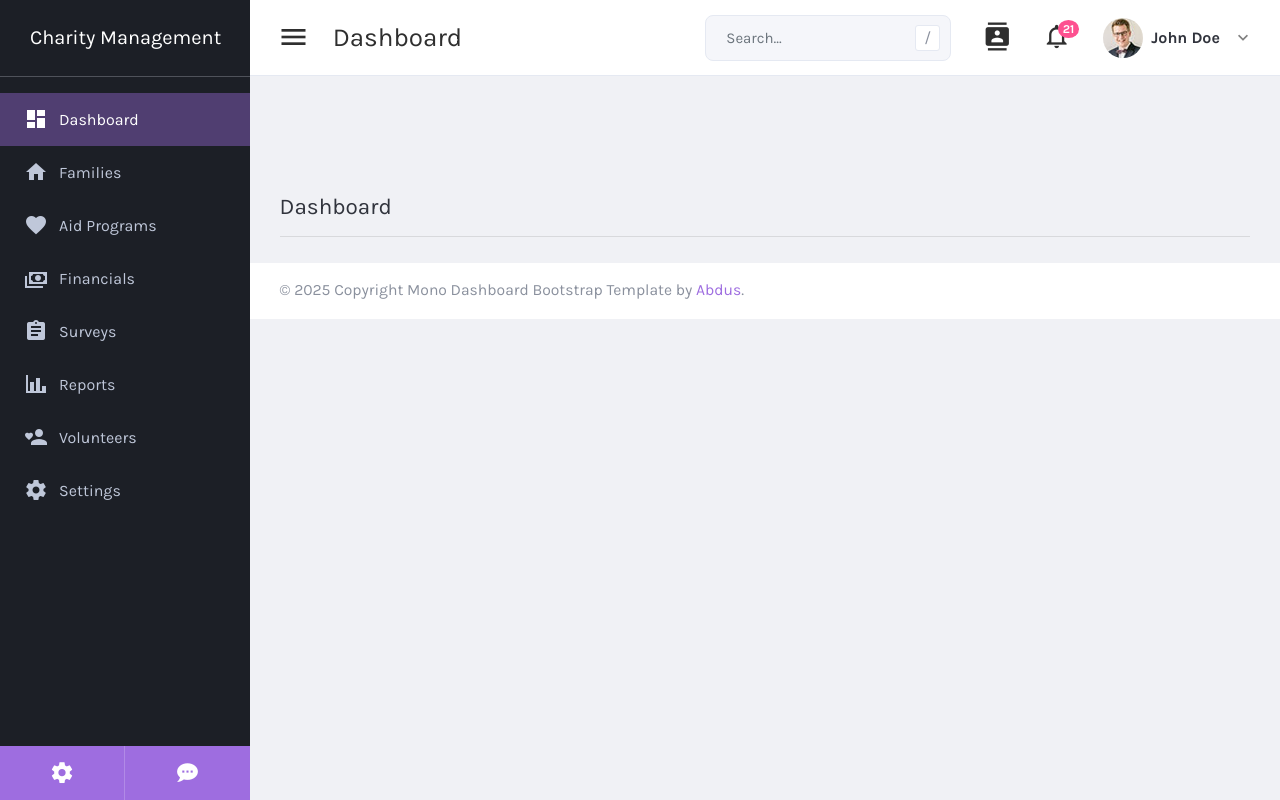
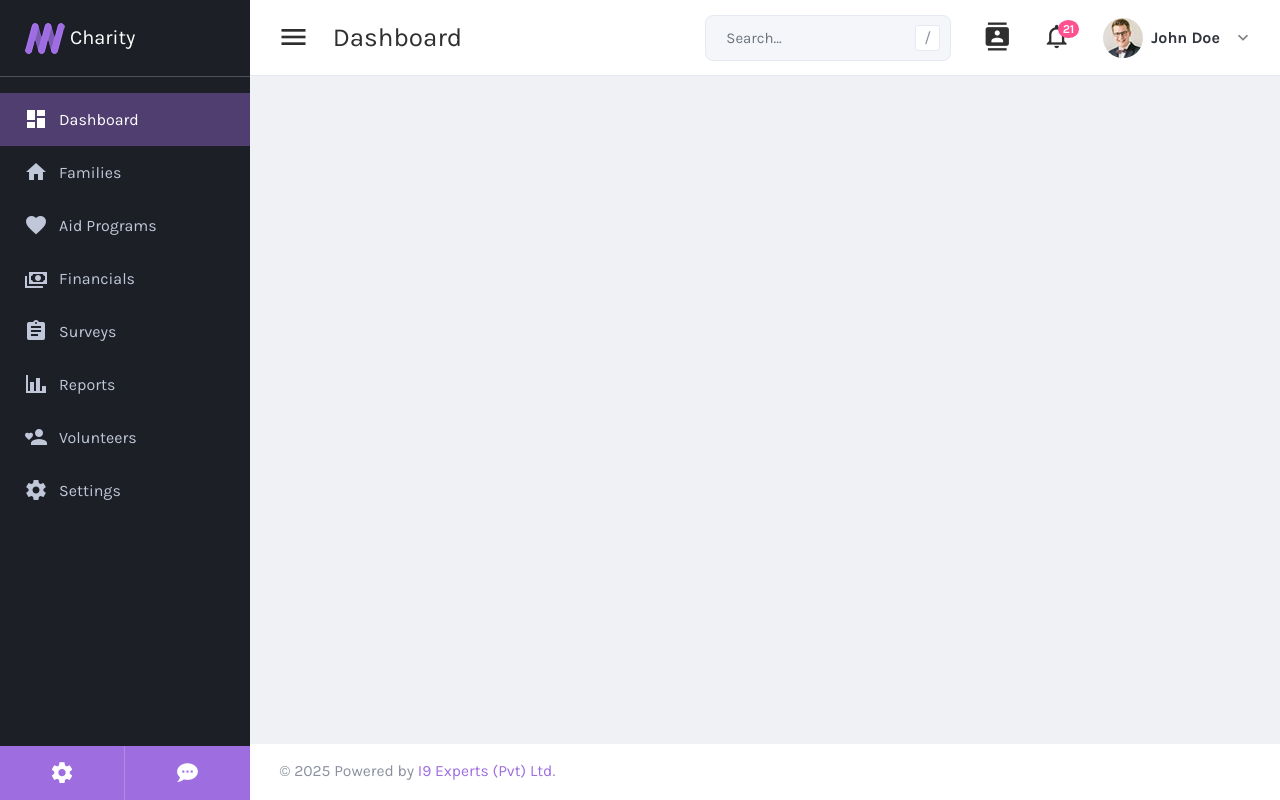
Before and after one commit to i9experts/relowork, a Laravel app: page / in a window 1280 px wide. Run offline with Laravel 12, Linux system fonts and the light colour scheme; some libraries are stand-ins or nearby versions.

Commit message:
working on dashboard page
working on dashboard page

```diff
--- a/resources/views/dashboard/dashboard.blade.php
+++ b/resources/views/dashboard/dashboard.blade.php
@@ -7,9 +7,7 @@
 @endpush
 
 @section('content')
-    <!-- <p>This is some text within a card block.</p> -->
-    <h4 class="card-title">Dashboard</h4>
-    <hr>
+
 
 @endsection
 
--- a/resources/views/layouts/app.blade.php
+++ b/resources/views/layouts/app.blade.php
@@ -1,5 +1,6 @@
 <!DOCTYPE html>
 <html lang="en" dir="ltr">
+
 <head>
   <meta charset="utf-8" />
   <meta http-equiv="X-UA-Compatible" content="IE=edge" />
@@ -16,7 +17,8 @@
   <link href="{{ url('assets/plugins/simplebar/simplebar.css') }}" rel="stylesheet" />
   <!-- PLUGINS CSS STYLE -->
   <link href="{{ url('assets/plugins/nprogress/nprogress.css') }}" rel="stylesheet" />
-  <link href="{{ url('assets/plugins/DataTables/DataTables-1.10.18/css/jquery.dataTables.min.css') }}" rel="stylesheet" />
+  <link href="{{ url('assets/plugins/DataTables/DataTables-1.10.18/css/jquery.dataTables.min.css') }}"
+    rel="stylesheet" />
   <link href="{{ url('assets/plugins/jvectormap/jquery-jvectormap-2.0.3.css') }}" rel="stylesheet" />
   <link href="{{ url('assets/plugins/daterangepicker/daterangepicker.css') }}" rel="stylesheet" />
   <link href="https://cdn.quilljs.com/1.3.6/quill.snow.css" rel="stylesheet">
@@ -44,6 +46,15 @@
     NProgress.start();
   </script>
 
+  <div id="toaster"></div>
+
+  <div class="wrapper">
+
+    @include('layouts/left-sidebar')
+
+    <!-- Main content placeholder -->
+    <div class="page-wrapper">
+
       <!-- Header -->
       <header class="main-header" id="header">
         <nav class="navbar navbar-expand-lg navbar-light" id="navbar">
@@ -60,7 +71,8 @@
             <div class="search-form">
               <form action="index.html" method="get">
                 <div class="input-group input-group-sm" id="input-group-search">
-                <input type="text" autocomplete="off" name="query" id="search-input" class="form-control" placeholder="Search..." />
+                  <input type="text" autocomplete="off" name="query" id="search-input" class="form-control"
+                    placeholder="Search..." />
                   <div class="input-group-append">
                     <button class="btn" type="button">/</button>
                   </div>
@@ -88,7 +100,8 @@
             <ul class="nav navbar-nav">
               <!-- Offcanvas -->
               <li class="custom-dropdown">
-              <a class="offcanvas-toggler active custom-dropdown-toggler" data-offcanvas="contact-off" href="javascript:" >
+                <a class="offcanvas-toggler active custom-dropdown-toggler" data-offcanvas="contact-off"
+                  href="javascript:">
                   <i class="mdi mdi-contacts icon"></i>
                 </a>
               </li>
@@ -101,12 +114,12 @@
 
                   <header>
                     <div class="nav nav-underline" id="nav-tab" role="tablist">
-                    <a class="nav-item nav-link active" id="all-tabs" data-toggle="tab" href="#all" role="tab" aria-controls="nav-home"
-                      aria-selected="true">All (5)</a>
-                    <a class="nav-item nav-link" id="message-tab" data-toggle="tab" href="#message" role="tab" aria-controls="nav-profile"
-                      aria-selected="false">Msgs (4)</a>
-                    <a class="nav-item nav-link" id="other-tab" data-toggle="tab" href="#other" role="tab" aria-controls="nav-contact"
-                      aria-selected="false">Others (3)</a>
+                      <a class="nav-item nav-link active" id="all-tabs" data-toggle="tab" href="#all" role="tab"
+                        aria-controls="nav-home" aria-selected="true">All (5)</a>
+                      <a class="nav-item nav-link" id="message-tab" data-toggle="tab" href="#message" role="tab"
+                        aria-controls="nav-profile" aria-selected="false">Msgs (4)</a>
+                      <a class="nav-item nav-link" id="other-tab" data-toggle="tab" href="#other" role="tab"
+                        aria-controls="nav-contact" aria-selected="false">Others (3)</a>
                     </div>
                   </header>
 
@@ -124,7 +137,8 @@
                           <div class="media-body">
                             <a href="user-profile.html">
                               <span class="title mb-0">John Doe</span>
-                            <span class="discribe">Extremity sweetness difficult behaviour he of. On disposal of as landlord horrible. Afraid at highly months do things on at.</span>
+                              <span class="discribe">Extremity sweetness difficult behaviour he of. On disposal of as
+                                landlord horrible. Afraid at highly months do things on at.</span>
                               <span class="time">
                                 <time>Just now</time>...
                               </span>
@@ -158,7 +172,8 @@
                           <div class="media-body">
                             <a href="user-profile.html">
                               <span class="title mb-0">Sagge Hudson</span>
-                            <span class="discribe">On disposal of as landlord Afraid at highly months do things on at.</span>
+                              <span class="discribe">On disposal of as landlord Afraid at highly months do things on
+                                at.</span>
                               <span class="time">
                                 <time>1 hrs ago</time>...
                               </span>
@@ -234,7 +249,8 @@
                           <div class="media-body">
                             <a href="user-profile.html">
                               <span class="title mb-0">Sagge Hudson</span>
-                            <span class="discribe">On disposal of as landlord Afraid at highly months do things on at.</span>
+                              <span class="discribe">On disposal of as landlord Afraid at highly months do things on
+                                at.</span>
                               <span class="time">
                                 <time>1 hrs ago</time>...
                               </span>
@@ -251,7 +267,8 @@
                           <div class="media-body">
                             <a href="user-profile.html">
                               <span class="title mb-0">John Doe</span>
-                            <span class="discribe">Extremity sweetness difficult behaviour he of. On disposal of as landlord horrible. Afraid
+                              <span class="discribe">Extremity sweetness difficult behaviour he of. On disposal of as
+                                landlord horrible. Afraid
                                 at highly months do things on at.</span>
                               <span class="time">
                                 <time>Just now</time>...
@@ -269,7 +286,8 @@
                           <div class="media-body">
                             <a href="user-profile.html">
                               <span class="title mb-0">Albrecht Straub</span>
-                            <span class="discribe"> Beatae quia natus assumenda laboriosam, nisi perferendis aliquid consectetur expedita non tenetur.</span>
+                              <span class="discribe"> Beatae quia natus assumenda laboriosam, nisi perferendis aliquid
+                                consectetur expedita non tenetur.</span>
                               <span class="time">
                                 <time>Just now</time>...
                               </span>
@@ -350,7 +368,8 @@
               <!-- User Account -->
               <li class="dropdown user-menu">
                 <button class="dropdown-toggle nav-link" data-toggle="dropdown">
-                <img src="{{ url('assets/images/user/user-xs-01.jpg')}}" class="user-image rounded-circle" alt="User Image" />
+                  <img src="{{ url('assets/images/user/user-xs-01.jpg')}}" class="user-image rounded-circle"
+                    alt="User Image" />
                   <span class="d-none d-lg-inline-block">John Doe</span>
                 </button>
                 <ul class="dropdown-menu dropdown-menu-right">
@@ -391,30 +410,19 @@
 
       </header>
 
-    <div id="toaster"></div>
 
-    @include('layouts/left-sidebar')
-
-    <!-- Main content placeholder -->
-    <div class="page-wrapper">
       <div class="content-wrapper">
         <div class="content">
           @yield('content')
         </div>
       </div>
 
-
-
-
       <!-- Footer -->
-      <footer class="foote
-
-
-
-        r mt-auto">
+      <footer class="footer mt-auto">
         <div class="copyright bg-white">
           <p>
-            &copy; <span id="copy-year"></span> Copyright Mono Dashboard Bootstrap Template by <a class="text-primary" href="http://www.iamabdus.com/" target="_blank" >Abdus</a>.
+            &copy; <span id="copy-year"></span> Powered by <a class="text-primary"
+              href="http://www.i9experts.com/" target="_blank">I9 Experts (Pvt) Ltd</a>.
           </p>
         </div>
         <script>
@@ -424,6 +432,7 @@
         </script>
       </footer>
 
+    </div>
   </div>
 
   <script src="{{ url('assets/plugins/jquery/jquery.min.js') }}"></script>
@@ -438,7 +447,7 @@
   <script src="{{ url('assets/plugins/daterangepicker/moment.min.js') }}"></script>
   <script src="{{ url('assets/plugins/daterangepicker/daterangepicker.js') }}"></script>
   <script>
-      jQuery(document).ready(function() {
+    jQuery(document).ready(function () {
       jQuery('input[name="dateRange"]').daterangepicker({
         autoUpdateInput: false,
         singleDatePicker: true,
@@ -464,4 +473,5 @@
   @stack('page-scripts')
 
 </body>
+
 </html>
--- a/resources/views/layouts/left-sidebar.blade.php
+++ b/resources/views/layouts/left-sidebar.blade.php
@@ -4,8 +4,8 @@
     <!-- Application Brand -->
     <div class="app-brand">
       <a href="/">
-        <!-- <img src="{{ url('assets/images/logo.png') }}" alt="Charity Management"> -->
-        <span class="brand-name">Charity Management</span>
+        <img src="{{ url('assets/images/logo.png') }}" alt="Charity Management">
+        <span class="brand-name">Charity</span>
       </a>
     </div>
 
```
Lines whose indentation alone changed are shown as unchanged.
